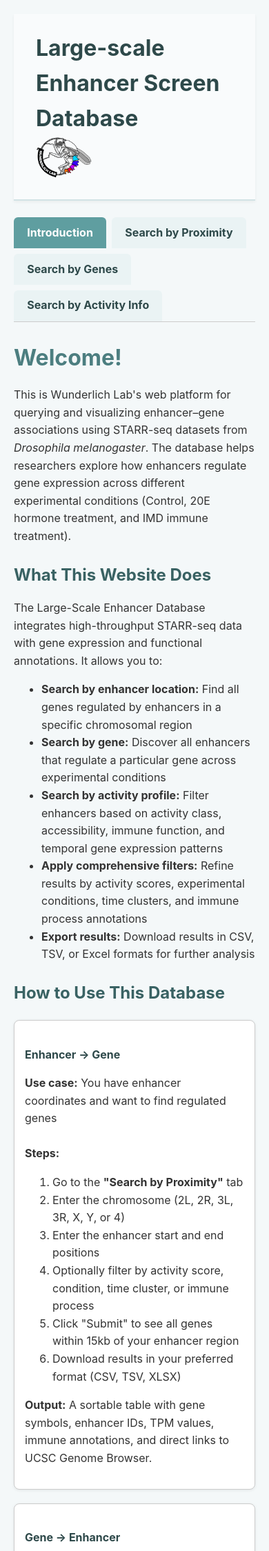
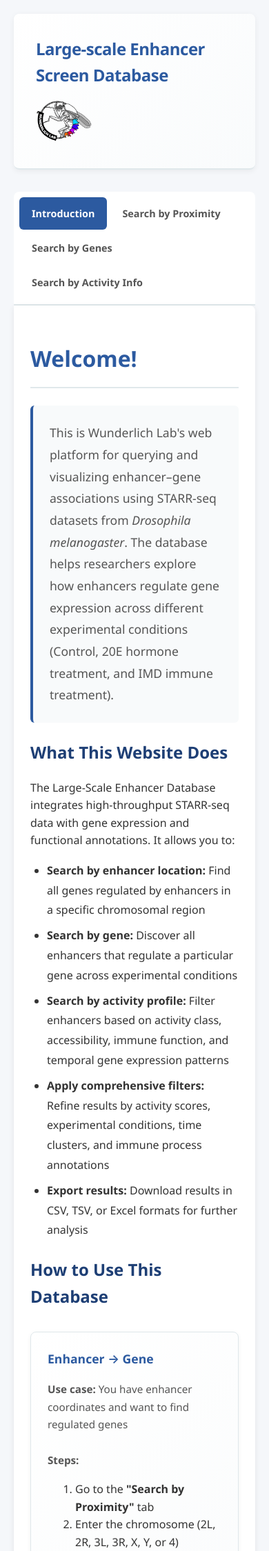
Before and after one commit to WunderlichLab/starr_query, a Flask app: page / in a window 390 px wide. Shown: the top 2249 px of the page at 69% size. Run offline with Flask 3, Linux system fonts and the light colour scheme; data that the repository does not hold is empty; some libraries are stand-ins or nearby versions.

Commit message:
updated UI

```diff
--- a/static/design.css
+++ b/static/design.css
@@ -1,7 +1,7 @@
 /* --- General Page Layout --- */
 body {
-    font-family: 'Inter', Arial, sans-serif;
-    background-color: #f4f8f9;
+    font-family: 'Segoe UI', 'Inter', Arial, sans-serif;
+    background-color: #f5f7fa;
     color: #333;
     margin: 0;
     padding: 20px;
@@ -13,155 +13,340 @@ body {
     display: flex;
     align-items: center;
     justify-content: space-between;
-    padding: 1.5rem 2rem;
-    background-color: #f9fbfc;
-    border-bottom: 2px solid #d2e3e5;
-    box-shadow: 0 2px 4px rgba(0,0,0,0.05);
+    padding: 2rem;
+    background: linear-gradient(135deg, #ffffff 0%, #f9fbfc 100%);
+    border-bottom: 2px solid #e0e8eb;
+    box-shadow: 0 2px 8px rgba(0,0,0,0.06);
+    border-radius: 8px;
+    margin-bottom: 2rem;
 }
 
 #title {
     font-size: 2rem;
-    font-weight: bold;
-    color: #2e494a;
+    font-weight: 700;
+    color: #2c5aa0;
     margin: 0;
+    letter-spacing: -0.5px;
 }
 
 .logo {
     height: 80px;
     width: auto;
+    object-fit: contain;
 }
 
 /* --- Tab Styling --- */
 .tabs {
     display: flex;
-    gap: 1rem;
-    border-bottom: 1px solid #ccc;
-    margin: 1.5rem 0;
+    gap: 0.5rem;
+    border-bottom: 2px solid #e0e8eb;
+    margin: 2rem 0 0 0;
+    flex-wrap: wrap;
+    background-color: white;
+    padding: 0.5rem;
+    border-radius: 8px 8px 0 0;
 }
 
 .tab {
-    padding: 0.6em 1.2em;
+    padding: 0.75rem 1.5rem;
     cursor: pointer;
-    border-radius: 6px 6px 0 0;
-    background-color: #eaf3f4;
-    color: #2e494a;
+    border-radius: 6px;
+    background-color: transparent;
+    color: #555;
     font-weight: 500;
-    transition: background-color 0.3s ease;
+    transition: all 0.3s ease;
+    border: 2px solid transparent;
 }
 
 .tab:hover {
-    background-color: #d2e3e5;
+    background-color: #f0f4f8;
+    color: #2c5aa0;
 }
 
 .tab.active {
-    background-color: cadetblue;
+    background-color: #2c5aa0;
     color: white;
-    font-weight: bold;
+    font-weight: 600;
 }
 
 /* --- Tab Content --- */
 .tab-content {
     display: none;
+    background-color: white;
+    padding: 2rem;
+    border-radius: 0 8px 8px 8px;
+    box-shadow: 0 2px 8px rgba(0,0,0,0.08);
 }
 
 .tab-content.active {
     display: block;
+    animation: fadeIn 0.3s ease;
+}
+
+@keyframes fadeIn {
+    from {
+        opacity: 0;
+    }
+    to {
+        opacity: 1;
+    }
+}
+
+/* --- Form Styling --- */
+form {
+    display: flex;
+    flex-direction: column;
+    gap: 1.5rem;
+}
+
+.form-inputs {
+    display: flex;
+    flex-direction: column;
+    gap: 1rem;
+    margin-bottom: 1rem;
+}
+
+.form-inputs label {
+    display: flex;
+    flex-direction: column;
+    gap: 0.4rem;
+}
+
+.form-inputs input,
+.form-inputs select {
+    padding: 0.7rem 0.9rem;
+    border: 1px solid #d0d8e0;
+    border-radius: 6px;
+    font-size: 0.95rem;
+    font-family: inherit;
+    transition: all 0.2s ease;
+    background-color: #fafbfc;
+}
+
+.form-inputs input:focus,
+.form-inputs select:focus {
+    outline: none;
+    border-color: #2c5aa0;
+    background-color: white;
+    box-shadow: 0 0 0 3px rgba(44, 90, 160, 0.1);
+}
+
+.form-filters {
+    display: grid;
+    grid-template-columns: repeat(auto-fit, minmax(180px, 1fr));
+    gap: 1rem;
+    margin: 1rem 0;
+    padding: 1.5rem;
+    background-color: #f8fafb;
+    border-radius: 6px;
+    border-left: 4px solid #2c5aa0;
+}
+
+.form-filters label {
+    display: flex;
+    flex-direction: column;
+    gap: 0.4rem;
+}
+
+.form-filters label span {
+    font-weight: 600;
+    color: #2c5aa0;
+    font-size: 0.9rem;
+}
+
+.form-filters input,
+.form-filters select {
+    padding: 0.6rem 0.8rem;
+    border: 1px solid #d0d8e0;
+    border-radius: 6px;
+    font-size: 0.9rem;
+    font-family: inherit;
+    background-color: white;
+    transition: all 0.2s ease;
+}
+
+.form-filters input:focus,
+.form-filters select:focus {
+    outline: none;
+    border-color: #2c5aa0;
+    box-shadow: 0 0 0 3px rgba(44, 90, 160, 0.1);
+}
+
+.form-buttons {
+    display: flex;
+    gap: 1rem;
+    margin-top: 1rem;
+}
+
+button[type="submit"],
+button[type="reset"] {
+    padding: 0.8rem 2rem;
+    font-size: 1rem;
+    font-weight: 600;
+    border: none;
+    border-radius: 6px;
+    cursor: pointer;
+    transition: all 0.3s ease;
+}
+
+button[type="submit"] {
+    background-color: #2c5aa0;
+    color: white;
+}
+
+button[type="submit"]:hover {
+    background-color: #1e3f75;
+    box-shadow: 0 4px 12px rgba(44, 90, 160, 0.3);
+}
+
+button[type="reset"] {
+    background-color: #e8eef5;
+    color: #2c5aa0;
+    border: 1px solid #d0d8e0;
+}
+
+button[type="reset"]:hover {
+    background-color: #d8dfe8;
 }
 
 /* --- Headings --- */
 h1 {
-    color: cadetblue;
+    color: #2c5aa0;
     font-size: 2.5em;
     margin-bottom: 0.5em;
 }
 
 h2 {
-    color: #4c7e80;
+    color: #2c5aa0;
     font-size: 2em;
-    margin-bottom: 0.5em;
+    margin-bottom: 0.8em;
+    border-bottom: 2px solid #e0e8eb;
+    padding-bottom: 0.5em;
 }
 
 h3 {
-    color: #396263;
+    color: #1e3f75;
     font-size: 1.5em;
-    margin-bottom: 0.5em;
+    margin-bottom: 0.8em;
 }
 
 h4 {
-    color: #2e494a;
-    font-size: 1em;
+    color: #2c5aa0;
+    font-size: 1.1em;
     margin-bottom: 1em;
+    font-weight: 600;
 }
 
 /* --- Table Styling --- */
 table {
     border-collapse: collapse;
     width: 100%;
-    margin-bottom: 2em;
+    margin: 2em 0;
     background-color: white;
     border-radius: 6px;
     overflow: hidden;
-    box-shadow: 0 2px 6px rgba(0, 0, 0, 0.1);
+    box-shadow: 0 2px 8px rgba(0, 0, 0, 0.08);
 }
 
 th {
-    background-color: cadetblue;
+    background-color: #2c5aa0;
     color: white;
     text-align: center;
     padding: 12px 15px;
     font-weight: 600;
-
+    font-size: 0.95rem;
 }
 
 td {
     padding: 12px 15px;
-    border-bottom: 1px solid #ddd;
+    border-bottom: 1px solid #e0e8eb;
+}
+
+tr:hover {
+    background-color: #f8fafb;
 }
 
 /* --- Info Boxes --- */
 .info-boxes {
-    display: flex;
-    gap: 20px;
-    margin-top: 20px;
-    flex-wrap: wrap;
+    display: grid;
+    grid-template-columns: repeat(auto-fit, minmax(300px, 1fr));
+    gap: 1.5rem;
+    margin: 2rem 0;
 }
 
 .info-box {
-    flex: 1 1 300px;
-    border: 1px solid #ccc;
-    padding: 15px;
+    background: linear-gradient(135deg, #ffffff 0%, #f8fafb 100%);
+    border: 1px solid #e0e8eb;
+    padding: 1.5rem;
     border-radius: 8px;
-    background-color: #ffffff;
-    box-shadow: 0 1px 4px rgba(0,0,0,0.08);
-    transition: transform 0.2s ease;
+    box-shadow: 0 2px 6px rgba(0,0,0,0.06);
+    transition: all 0.3s ease;
+    cursor: pointer;
 }
 
 .info-box:hover {
-    transform: translateY(-2px);
+    transform: translateY(-4px);
+    box-shadow: 0 8px 16px rgba(44, 90, 160, 0.15);
+    border-color: #2c5aa0;
+}
+
+.info-box h4 {
+    color: #2c5aa0;
+    margin-top: 0;
+}
+
+.info-box p {
+    font-size: 0.95rem;
+    line-height: 1.7;
+    color: #555;
+}
+
+/* --- Lists --- */
+ul {
+    margin: 1rem 0;
+    padding-left: 1.5rem;
+}
+
+ul li {
+    margin: 0.5rem 0;
+    line-height: 1.8;
+}
+
+/* --- Links --- */
+a {
+    color: #2c5aa0;
+    text-decoration: none;
+    transition: color 0.2s ease;
+}
+
+a:hover {
+    color: #1e3f75;
+    text-decoration: underline;
 }
 
 /* --- Download Button Styling --- */
 div.dt-buttons::before {
     content: 'Download:';
-    font-weight: bold;
-    margin-right: 0.5em;
-    display: inline-block;
-    vertical-align: middle;
+    font-weight: 600;
+    margin-right: 0.8em;
+    color: #2c5aa0;
 }
 
 .dt-button {
-    padding: 6px 12px !important;
+    padding: 0.6rem 1rem !important;
     font-size: 0.85rem !important;
-    line-height: 1.3 !important;
-    background-color: cadetblue !important;
+    font-weight: 500 !important;
+    background-color: #2c5aa0 !important;
     color: white !important;
     border: none !important;
     border-radius: 4px !important;
-    transition: background-color 0.3s ease !important;
+    transition: all 0.2s ease !important;
+    cursor: pointer !important;
 }
 
 .dt-button:hover {
-    background-color: #3a8c8c !important;
+    background-color: #1e3f75 !important;
+    box-shadow: 0 2px 6px rgba(44, 90, 160, 0.3) !important;
 }
 
 .dt-button:not(:last-child) {
@@ -169,9 +354,22 @@ div.dt-buttons::before {
 }
 
 div.dt-buttons {
-    display: inline-block;
-    vertical-align: middle;
-    margin: 1em 0 0.2em 1em;
+    display: inline-flex;
+    gap: 0.5em;
+    margin: 1.5rem 0;
+    flex-wrap: wrap;
+}
+
+/* --- Page Description --- */
+#description {
+    font-size: 1.1rem;
+    color: #555;
+    line-height: 1.8;
+    margin-bottom: 1.5rem;
+    background-color: #f8fafb;
+    padding: 1.5rem;
+    border-radius: 6px;
+    border-left: 4px solid #2c5aa0;
 }
 
 /* --- Responsive --- */
@@ -179,18 +377,44 @@ div.dt-buttons {
     .header {
         flex-direction: column;
         align-items: flex-start;
+        gap: 1rem;
+    }
+
+    #title {
+        font-size: 1.5rem;
     }
 
     .tabs {
-        flex-wrap: wrap;
-        gap: 0.5rem;
+        gap: 0.25rem;
     }
 
-    .info-boxes {
-        flex-direction: column;
+    .tab {
+        padding: 0.6rem 1rem;
+        font-size: 0.9rem;
+    }
+
+    .tab-content {
+        padding: 1.5rem;
+    }
+
+    .form-filters {
+        grid-template-columns: 1fr;
     }
 
     .logo {
         height: 60px;
     }
+
+    .info-boxes {
+        grid-template-columns: 1fr;
+    }
+
+    .form-buttons {
+        flex-direction: column;
+    }
+
+    button[type="submit"],
+    button[type="reset"] {
+        width: 100%;
+    }
 }
```
